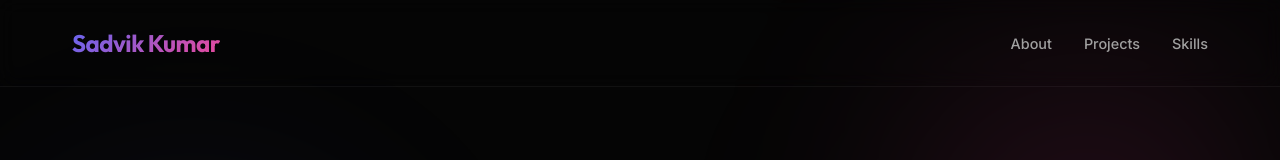
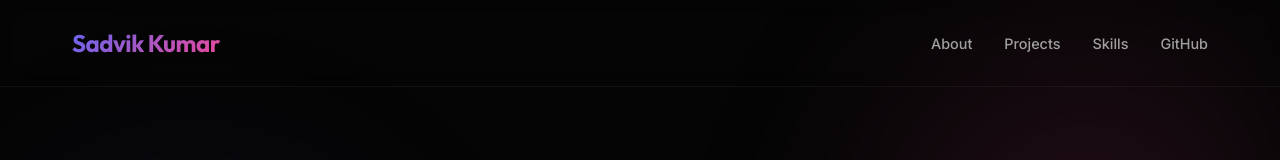
Before and after one commit to sadvik-asus/Portfolio, a React app: page / in a window 1280 px wide. Shown: the top 160 px of the page. Built offline with nearby package versions, Linux system fonts and the light colour scheme; the HTML template or start-up script is replaced by a standard one.

Commit message:
feat(navbar): add direct link to GitHub profile

```diff
--- a/src/components/Navbar.jsx
+++ b/src/components/Navbar.jsx
@@ -22,6 +22,9 @@ const Navbar = () => {
           <a href="#about">About</a>
           <a href="#projects">Projects</a>
           <a href="#skills">Skills</a>
+          <a href="https://github.com/sadvik-asus" target="_blank" rel="noreferrer" style={{ display: 'flex', alignItems: 'center', gap: '0.5rem' }}>
+            GitHub
+          </a>
         </motion.div>
       </div>
     </nav>
```
